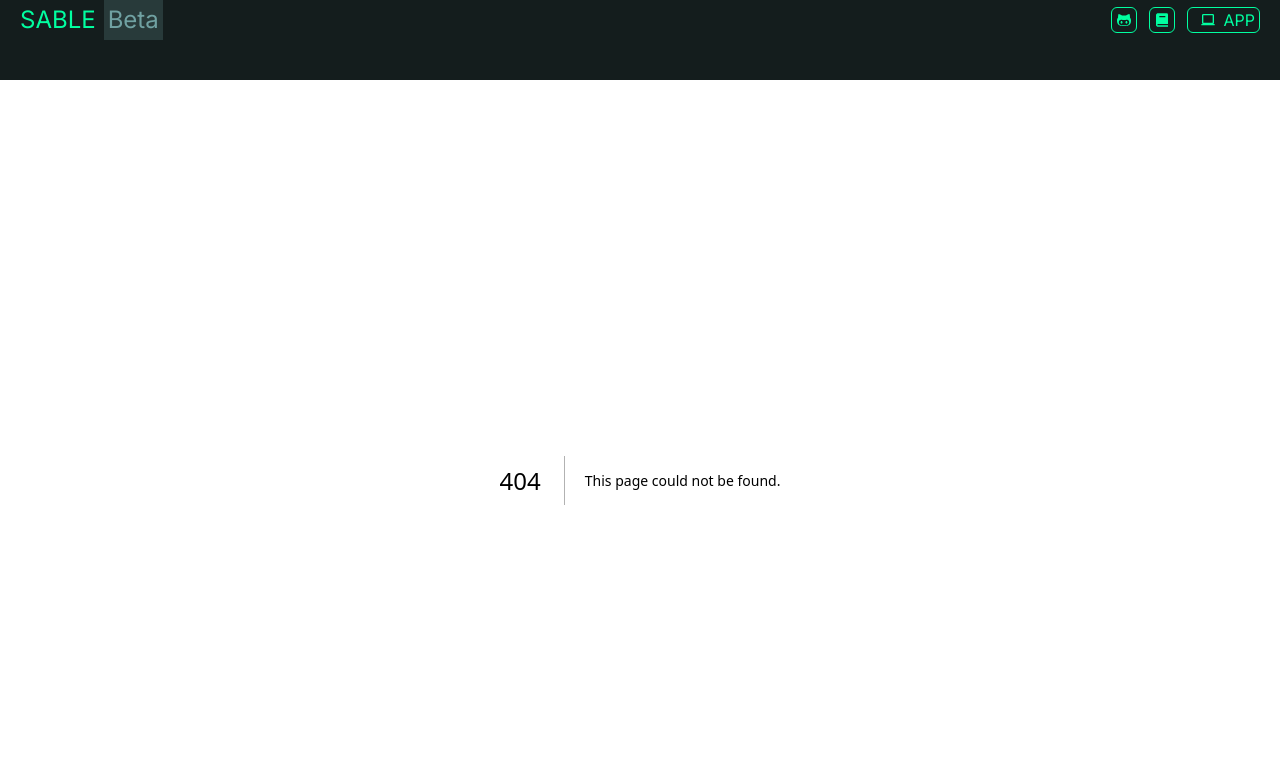
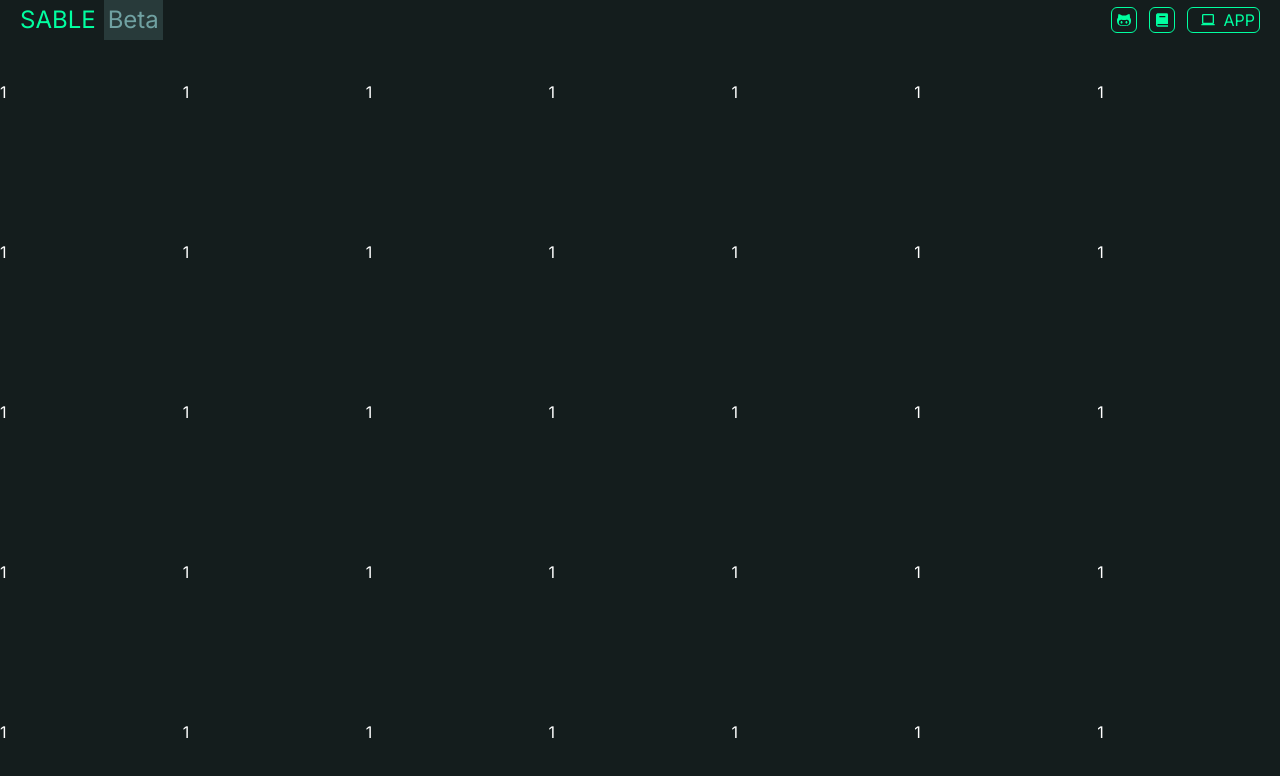
Before and after one commit to ScottJamesPhillips/sable-app, a Next.js app: page /app in a window 1280 px wide. Before the commit this address had no page. Shown: the top 776 px of the page. Built offline with nearby package versions, Linux system fonts and the light colour scheme.

Commit message:
AppHome route created

```diff
--- /dev/null
+++ b/app/app/page.tsx
@@ -0,0 +1,43 @@
+function AppHome() {
+  return (
+    <div className="flex h-screen grid grid-cols-7 grid-rows-5 gap-0 max-h-screen overflow-hidden text-white">
+      <div>1</div>
+      <div>1</div>
+      <div>1</div>
+      <div>1</div>
+      <div>1</div>
+      <div>1</div>
+      <div>1</div>
+      <div>1</div>
+      <div>1</div>
+      <div>1</div>
+      <div>1</div>
+      <div>1</div>
+      <div>1</div>
+      <div>1</div>
+      <div>1</div>
+      <div>1</div>
+      <div>1</div>
+      <div>1</div>
+      <div>1</div>
+      <div>1</div>
+      <div>1</div>
+      <div>1</div>
+      <div>1</div>
+      <div>1</div>
+      <div>1</div>
+      <div>1</div>
+      <div>1</div>
+      <div>1</div>
+      <div>1</div>
+      <div>1</div>
+      <div>1</div>
+      <div>1</div>
+      <div>1</div>
+      <div>1</div>
+      <div>1</div>
+    </div>
+  );
+}
+
+export default AppHome;
--- a/components/navigation/navbar/index.tsx
+++ b/components/navigation/navbar/index.tsx
@@ -31,7 +31,7 @@ const Navbar = () => {
               </Link>
             </li>
             <li className="border-solid border-[1px] border-sable-green-text px-1 rounded-md">
-              <Link href="/login" className="flex items-center">
+              <Link href="/app" className="flex items-center">
                 <div className="mx-2">
                   <BiLaptop />
                 </div>
```
